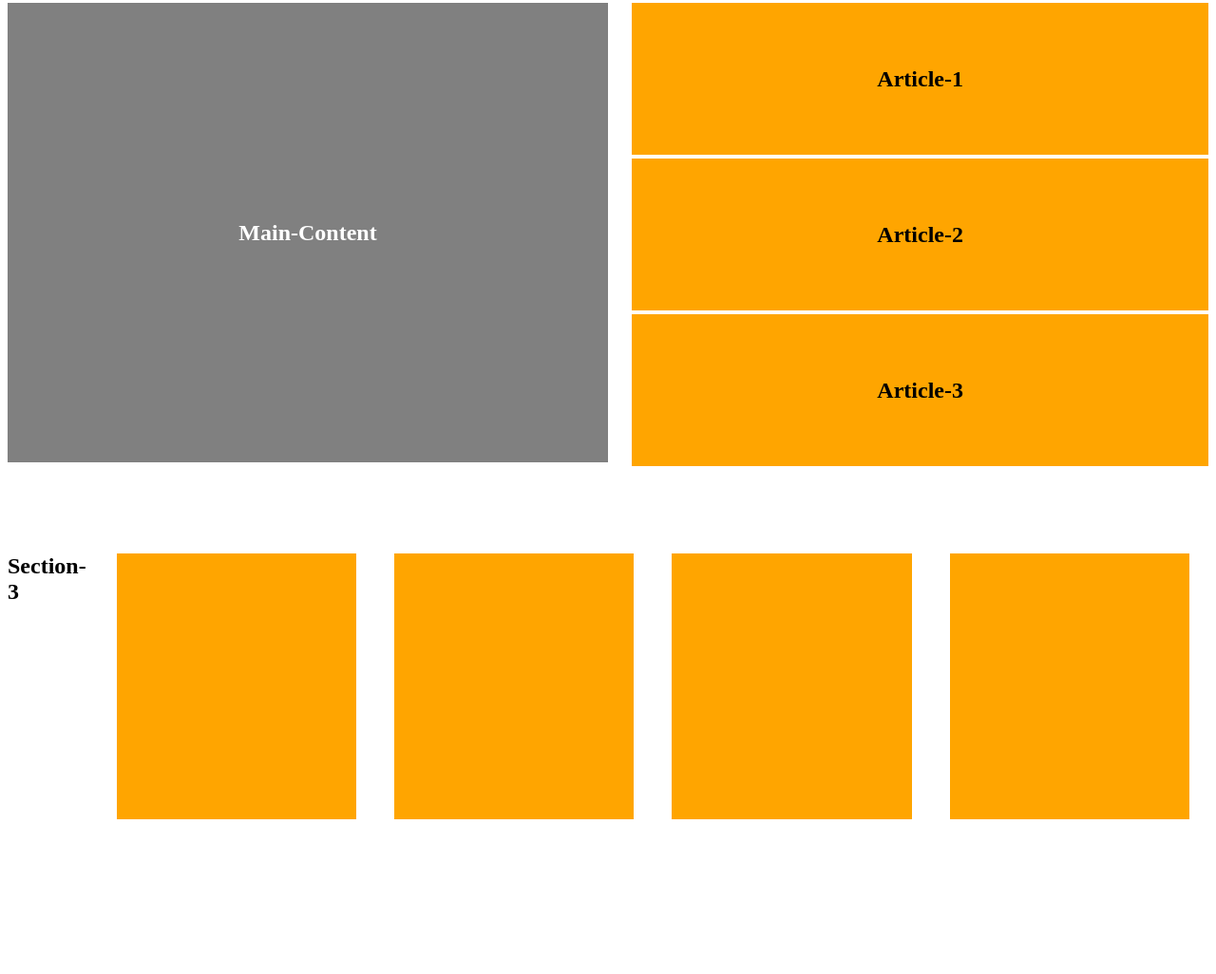
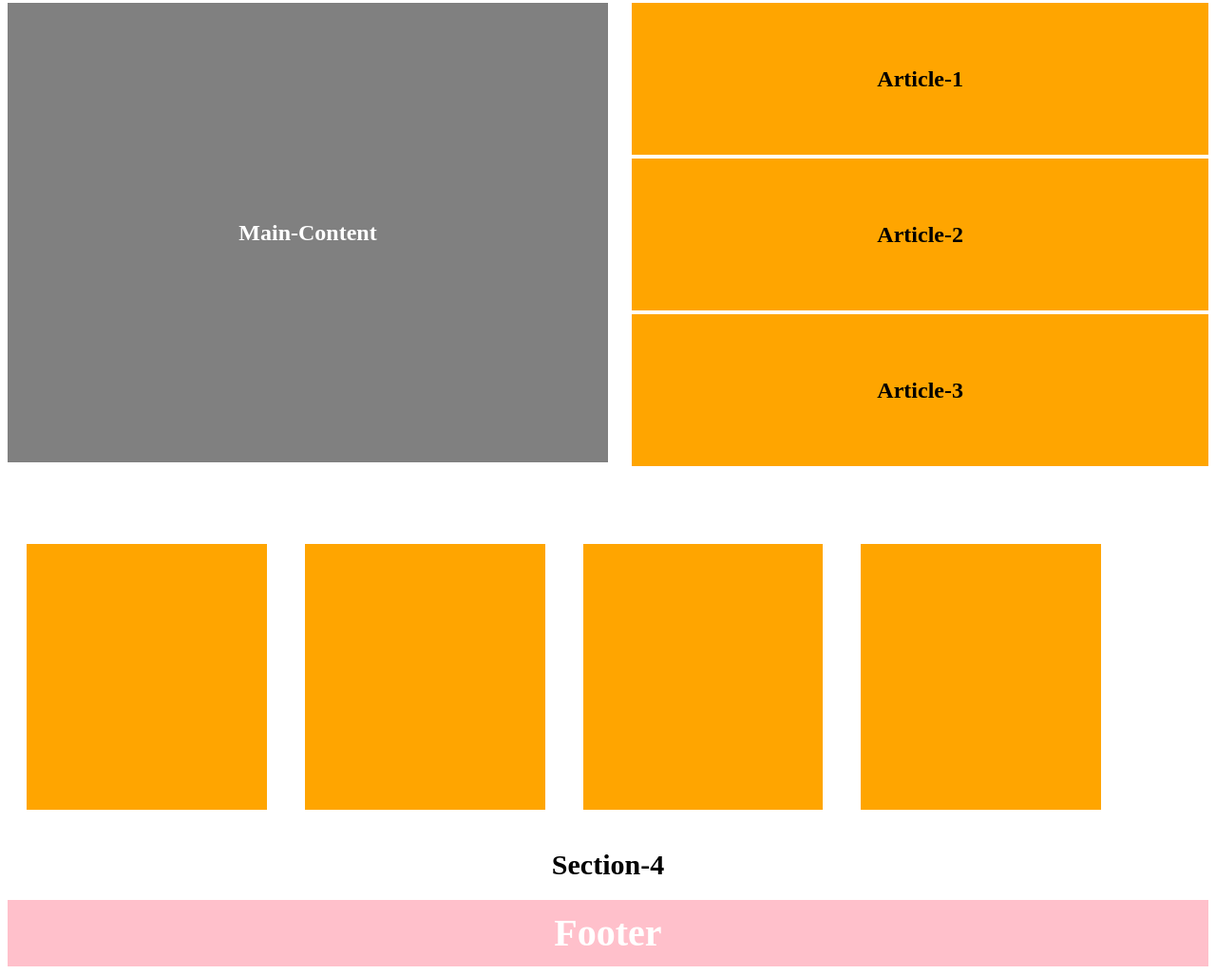
Before and after one commit to mansipal193/demo, a plain HTML site: page index.html in a window 1280 px wide. Shown: the part 1319-2345 px from the top of the page at 95% size. Before the commit the page ends 2220 px from the top, so only its background shows below. Drawn offline with Linux system fonts and the light colour scheme.

Commit message:
adding footer

```diff
--- a/index.html
+++ b/index.html
@@ -6,6 +6,14 @@
     <meta name="viewport" content="width=device-width, initial-scale=1.0">
     <title>Document</title>
     <style>
+        .footer{
+            height:70px;
+            width:100%;
+            background-color: pink;
+            justify-content: center;
+            align-items: center;
+            display:flex;
+        }
         .header{
             height:60px;
             width:100%;
@@ -66,17 +74,21 @@
         }
         .section-3{
             margin-top: 10px;
-            height:320px;
             width:100%;
-            display: inline-flex;
+            display: flex;
             margin-bottom: 10px;
         }
         .square{
             width:20%;
             height:280px;
             margin: 20px;
+            float: left;
             background-color: orange;
-            display: inline-flex;
+        }
+        .section-3::after{
+            content: " ";
+            display: block;
+            clear:both;
         }
 
     </style>
@@ -108,12 +120,15 @@
             </div>
         </div>
         <div class="section-3">
-            <h2>Section-3</h2>
             <div class="square"></div>
             <div class="square"></div>
             <div class="square"></div>
             <div class="square"></div>
         </div>
+        <h1 style="text-align: center; font-size: 30px; color: black;">Section-4</h1>
+        <div class="footer">
+            <h2 style="color: white; font-size: 40px;">Footer</h2>
+        </div>
     </div>
 </body>
 </html>
```
